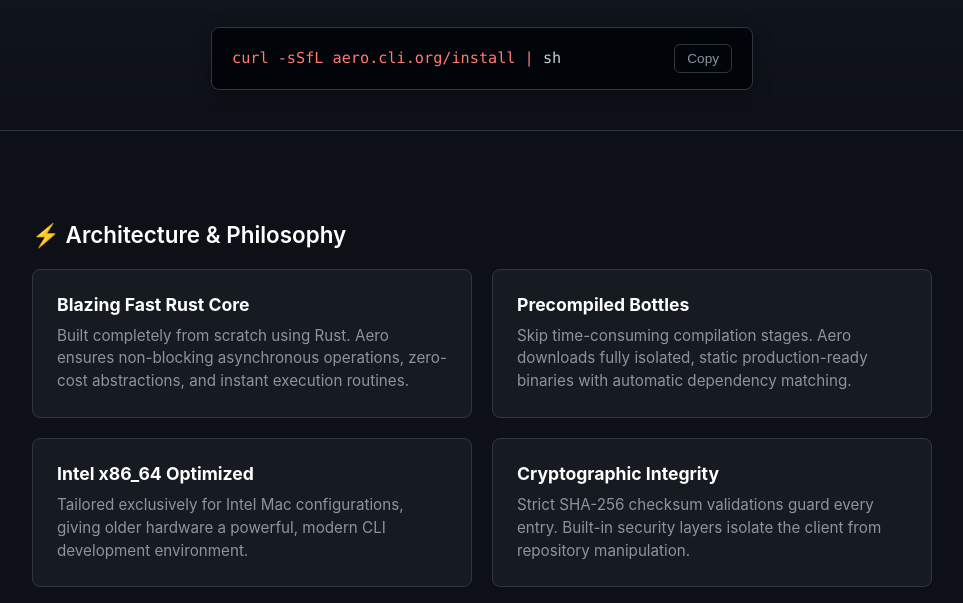
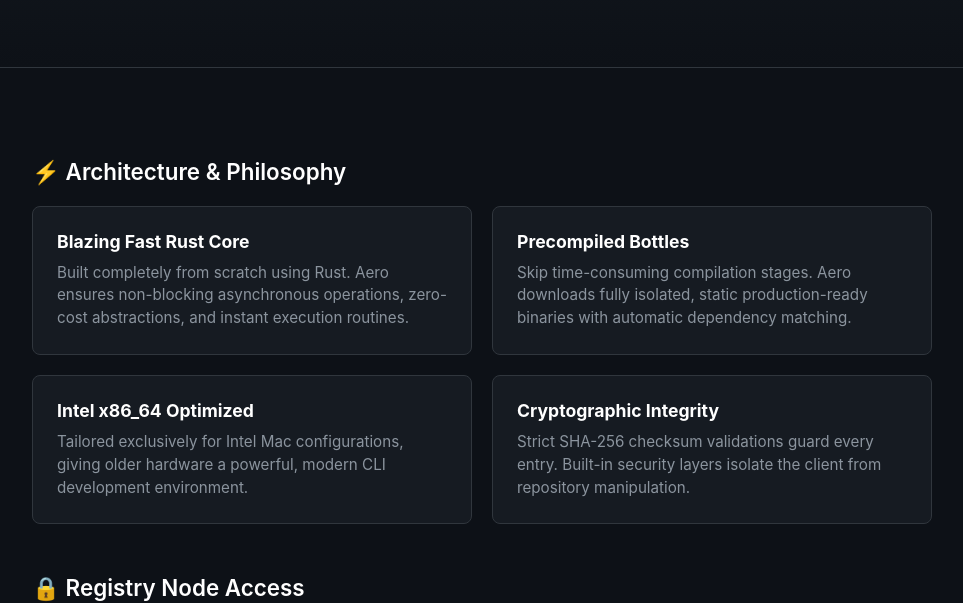
Before and after one commit to nexsus404-gif/aero-package-repository, a plain HTML site: page index.html in a window 1280 px wide. Shown: the part 205-808 px from the top of the page, without its empty margins (158-1121 px from the left). Drawn offline with Linux system fonts and the light colour scheme.

Commit message:
Update index.html

```diff
--- a/index.html
+++ b/index.html
@@ -206,10 +206,6 @@
     <h1>Aero Package Manager</h1>
     <p class="subtitle">The ultra-fast, modern binary package manager engineered for Intel-based Mac systems running macOS 12 Monterey and newer.</p>
 
-    <div class="terminal-box">
-        <div class="terminal-text">curl -sSfL aero.cli.org/install | <span>sh</span></div>
-        <button class="copy-btn" onclick="copyInstallCmd(this)">Copy</button>
-    </div>
 </header>
 
 <div class="container">
```
